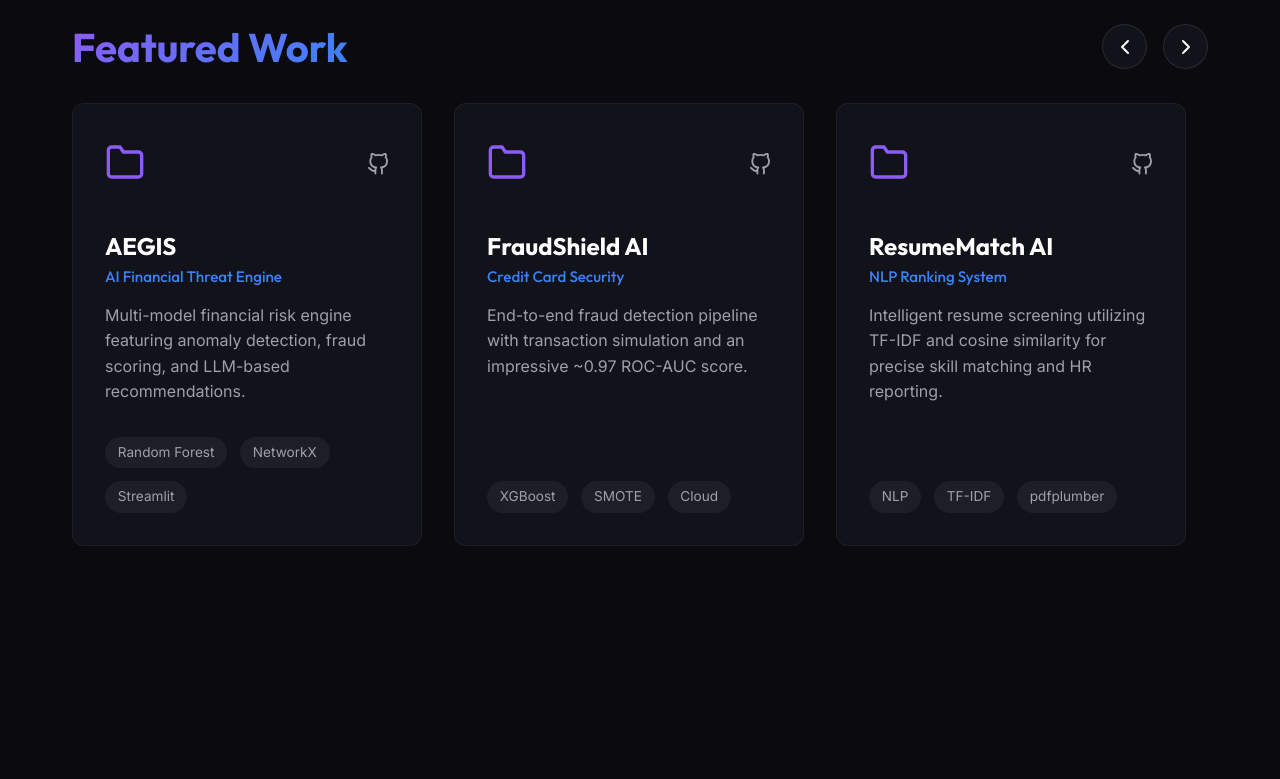
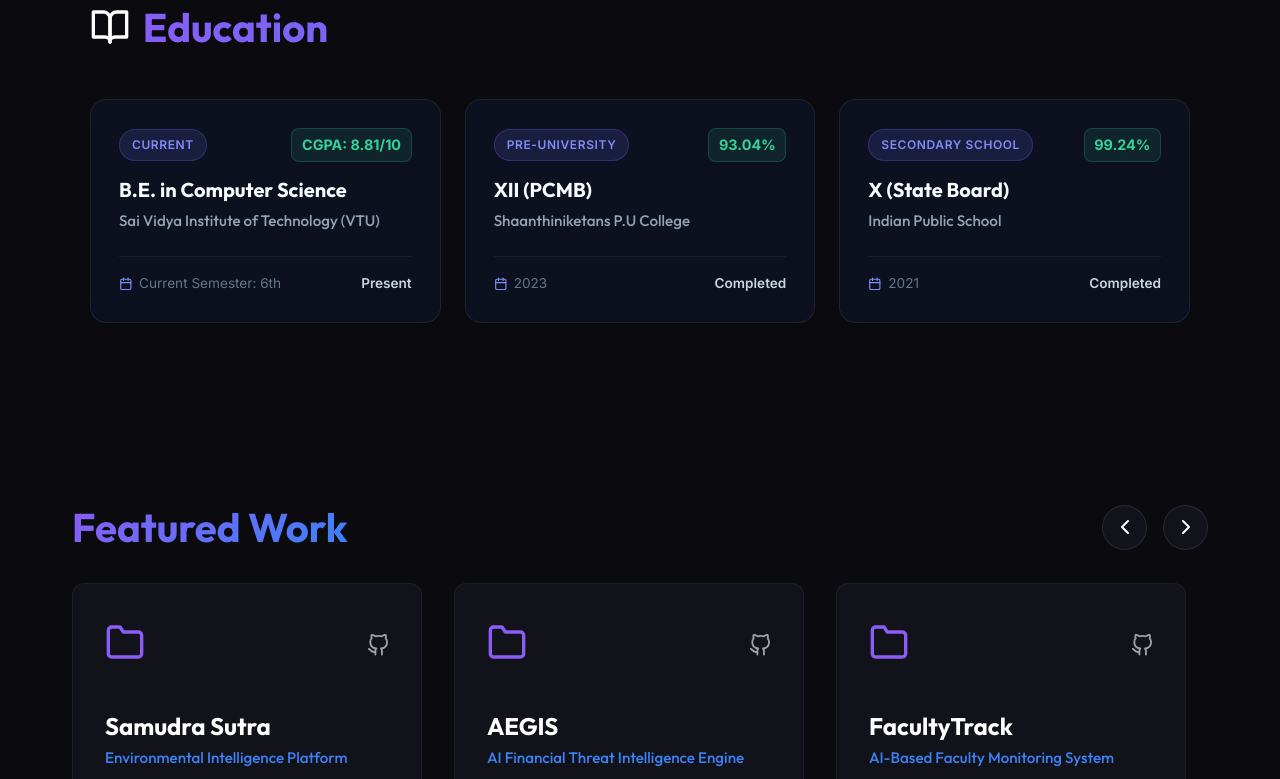
Before and after one commit to PRANAVSP30/portfolio, a React (Vite) app: page / in a window 1280 px wide. Shown: the part 1600-2379 px from the top of the page. Built offline with nearby package versions, Linux system fonts and the light colour scheme.

Commit message:
Update portfolio with latest resume experience, education, projects, and skills

```diff
--- a/src/App.jsx
+++ b/src/App.jsx
@@ -4,6 +4,7 @@ import { FiMenu, FiX } from 'react-icons/fi';
 import Loader from './components/Loader';
 import Hero from './components/Hero';
 import About from './components/About';
+import Education from './components/Education';
 import TechStack from './components/TechStack';
 import Experience from './components/Experience';
 import Achievements from './components/Achievements';
@@ -37,6 +38,7 @@ function App() {
                 {/* Desktop Links */}
                 <div className="nav-links">
                   <a href="#about">About</a>
+                  <a href="#education">Education</a>
                   <a href="#projects">Work</a>
                   <a href="#doing-now">What I'm Doing</a>
                   <a href="#skills">Skills</a>
@@ -61,6 +63,7 @@ function App() {
                     exit={{ opacity: 0, height: 0 }}
                   >
                     <a href="#about" onClick={() => setIsMenuOpen(false)}>About</a>
+                    <a href="#education" onClick={() => setIsMenuOpen(false)}>Education</a>
                     <a href="#projects" onClick={() => setIsMenuOpen(false)}>Featured Work</a>
                     <a href="#doing-now" onClick={() => setIsMenuOpen(false)}>What I'm Doing</a>
                     <a href="#skills" onClick={() => setIsMenuOpen(false)}>Skills</a>
@@ -74,6 +77,7 @@ function App() {
 
             <Hero />
             <About />
+            <Education />
             <Projects />
             <DoingNow />
             <TechStack />
--- /dev/null
+++ b/src/components/Education.css
@@ -0,0 +1,104 @@
+.education-section {
+  padding: 5rem 0;
+}
+
+.education-container {
+  max-width: 1100px;
+  margin: 0 auto;
+}
+
+.education-grid {
+  display: grid;
+  grid-template-columns: repeat(auto-fit, minmax(300px, 1fr));
+  gap: 1.5rem;
+  margin-top: 2rem;
+}
+
+.education-card {
+  background: rgba(15, 23, 42, 0.6);
+  border: 1px solid rgba(255, 255, 255, 0.08);
+  border-radius: 16px;
+  padding: 1.75rem;
+  backdrop-filter: blur(12px);
+  display: flex;
+  flex-direction: column;
+  justify-content: space-between;
+  transition: all 0.3s cubic-bezier(0.4, 0, 0.2, 1);
+  position: relative;
+  overflow: hidden;
+}
+
+.education-card:hover {
+  transform: translateY(-5px);
+  border-color: rgba(99, 102, 241, 0.4);
+  box-shadow: 0 10px 30px -10px rgba(99, 102, 241, 0.25);
+}
+
+.education-header {
+  display: flex;
+  justify-content: space-between;
+  align-items: center;
+  margin-bottom: 1rem;
+}
+
+.education-badge {
+  font-size: 0.75rem;
+  font-weight: 600;
+  text-transform: uppercase;
+  letter-spacing: 0.05em;
+  padding: 0.35rem 0.75rem;
+  border-radius: 20px;
+  background: rgba(99, 102, 241, 0.15);
+  color: #818cf8;
+  border: 1px solid rgba(99, 102, 241, 0.3);
+}
+
+.education-score-tag {
+  font-size: 0.9rem;
+  font-weight: 700;
+  color: #34d399;
+  background: rgba(52, 211, 153, 0.1);
+  padding: 0.3rem 0.6rem;
+  border-radius: 8px;
+  border: 1px solid rgba(52, 211, 153, 0.2);
+}
+
+.education-degree {
+  font-size: 1.25rem;
+  font-weight: 700;
+  color: #f8fafc;
+  margin-bottom: 0.5rem;
+}
+
+.education-institution {
+  font-size: 0.95rem;
+  font-weight: 500;
+  color: #94a3b8;
+  margin-bottom: 1.5rem;
+  line-height: 1.4;
+}
+
+.education-footer {
+  display: flex;
+  justify-content: space-between;
+  align-items: center;
+  padding-top: 1rem;
+  border-top: 1px solid rgba(255, 255, 255, 0.06);
+  font-size: 0.85rem;
+  color: #64748b;
+}
+
+.education-duration {
+  display: flex;
+  align-items: center;
+  gap: 0.4rem;
+}
+
+.duration-icon {
+  color: #818cf8;
+}
+
+.education-status {
+  font-weight: 600;
+  color: #cbd5e1;
+}
--- /dev/null
+++ b/src/components/Education.jsx
@@ -0,0 +1,77 @@
+import React from 'react';
+import { motion } from 'framer-motion';
+import { FiBookOpen, FiAward, FiCalendar } from 'react-icons/fi';
+import './Education.css';
+
+const Education = () => {
+  const educationData = [
+    {
+      degree: 'B.E. in Computer Science',
+      institution: 'Sai Vidya Institute of Technology (VTU)',
+      duration: 'Current Semester: 6th',
+      score: 'CGPA: 8.81/10',
+      status: 'Present',
+      badge: 'Current'
+    },
+    {
+      degree: 'XII (PCMB)',
+      institution: 'Shaanthiniketans P.U College',
+      duration: '2023',
+      score: '93.04%',
+      status: 'Completed',
+      badge: 'Pre-University'
+    },
+    {
+      degree: 'X (State Board)',
+      institution: 'Indian Public School',
+      duration: '2021',
+      score: '99.24%',
+      status: 'Completed',
+      badge: 'Secondary School'
+    }
+  ];
+
+  return (
+    <section className="education-section container" id="education">
+      <div className="education-container">
+        <motion.h2
+          className="section-title gradient-text"
+          initial={{ opacity: 0, y: 20 }}
+          whileInView={{ opacity: 1, y: 0 }}
+          viewport={{ once: true, margin: "-100px" }}
+          transition={{ duration: 0.6 }}
+        >
+          <FiBookOpen className="section-icon" /> Education
+        </motion.h2>
+
+        <div className="education-grid">
+          {educationData.map((edu, index) => (
+            <motion.div
+              className="education-card glow-on-hover"
+              key={index}
+              initial={{ opacity: 0, y: 25 }}
+              whileInView={{ opacity: 1, y: 0 }}
+              viewport={{ once: true, margin: "-100px" }}
+              transition={{ duration: 0.5, delay: index * 0.15 }}
+            >
+              <div className="education-header">
+                <span className="education-badge">{edu.badge}</span>
+                <span className="education-score-tag">{edu.score}</span>
+              </div>
+              <h3 className="education-degree">{edu.degree}</h3>
+              <h4 className="education-institution">{edu.institution}</h4>
+              <div className="education-footer">
+                <span className="education-duration">
+                  <FiCalendar className="duration-icon" /> {edu.duration}
+                </span>
+                <span className="education-status">{edu.status}</span>
+              </div>
+            </motion.div>
+          ))}
+        </div>
+      </div>
+    </section>
+  );
+};
+
+export default Education;
--- a/src/components/Experience.jsx
+++ b/src/components/Experience.jsx
@@ -6,23 +6,32 @@ import './Experience.css';
 const Experience = () => {
   const experiences = [
     {
+      role: 'Software Development Intern',
+      company: 'AnveshakHub Private Limited.',
+      duration: 'June 2026 – Present',
+      points: [
+        'Developing enterprise-grade web applications by implementing scalable features aligned with real industry problem statements.',
+        'Designing and integrating backend modules, REST APIs, and database components to support efficient application workflows.',
+        'Collaborating with cross-functional teams to analyse requirements, optimize system functionality, and deliver high-quality software solutions.',
+        'Contributing to software testing, documentation, debugging, and feature enhancement while following modern software engineering practices.'
+      ]
+    },
+    {
       role: 'Software Intern',
       company: 'CODTECH IT Solutions Pvt. Ltd.',
       duration: 'Nov 2025 – Feb 2026',
       points: [
-        'Worked on structured programming tasks and gained exposure to API integration.',
-        'Practiced file handling and concurrent processing concepts.',
-        'Followed modular coding practices and documentation standards.'
+        'Developed Java-based applications implementing file handling, API integration, and concurrent processing concepts.',
+        'Applied modular coding practices and structured design approaches to build maintainable and efficient programs.'
       ]
     },
     {
       role: 'AI & Machine Learning Intern',
       company: 'Elevate Labs',
-      duration: 'Jan 2026 – Apr 2026',
+      duration: 'Jan 01, 2026 – Apr 30, 2026',
       points: [
-        'Completed guided AI/ML tasks focused on classification and evaluation.',
-        'Practiced data preprocessing, result interpretation, and performance analysis.',
-        'Strengthened understanding of end-to-end ML workflows.'
+        'Built and evaluated machine learning models across multiple real-world datasets, focusing on classification and prediction tasks.',
+        'Worked on data preprocessing, feature engineering, and performance evaluation, gaining hands-on experience in end-to-end ML workflows.'
       ]
     }
   ];
--- a/src/components/Projects.jsx
+++ b/src/components/Projects.jsx
@@ -6,59 +6,51 @@ import './Projects.css';
 const Projects = () => {
   const projects = [
     {
+      title: 'Adaptive Zero Trust Security Model',
+      subtitle: 'Deception Intelligence & SOC Dashboard',
+      description: 'Adaptive Zero Trust API Gateway redirecting suspicious logins to high-fidelity honeypots, with a live SOC dashboard powered by SSE and Gemini AI for automated threat intelligence.',
+      tags: ['Zero Trust', 'API Gateway', 'Gemini AI', 'SSE', 'Python'],
+      github: 'https://github.com/PRANAVSP30',
+      live: ''
+    },
+    {
       title: 'Samudra Sutra',
-      subtitle: 'Environmental Intelligence',
-      description: 'Global-scale pollution detection system with citizen-based data collection and AI-driven waste classification.',
-      tags: ['Next.js', 'Firebase', 'Gemini AI'],
+      subtitle: 'Environmental Intelligence Platform',
+      description: 'Scalable platform integrating AI-based classification and geospatial analysis to monitor and track pollution patterns with real-time data visualization.',
+      tags: ['Next.js', 'Firebase', 'Gemini AI', 'Geospatial AI'],
       github: 'https://github.com/PRANAVSP30/SAMUDRA_SUTRA',
       live: ''
     },
     {
       title: 'AEGIS',
-      subtitle: 'AI Financial Threat Engine',
-      description: 'Multi-model financial risk engine featuring anomaly detection, fraud scoring, and LLM-based recommendations.',
-      tags: ['Random Forest', 'NetworkX', 'Streamlit'],
+      subtitle: 'AI Financial Threat Intelligence Engine',
+      description: 'Multi-model AI combining anomaly detection, fraud prediction, and credit risk analysis (Isolation Forest, Random Forest, Logistic Regression) with unified risk scoring.',
+      tags: ['Isolation Forest', 'Random Forest', 'Logistic Regression', 'Fintech'],
       github: 'https://github.com/PRANAVSP30/AEGIS_AI_Security',
       live: ''
     },
     {
+      title: 'FacultyTrack',
+      subtitle: 'AI-Based Faculty Monitoring System',
+      description: 'Face recognition-based attendance system enabling automated faculty tracking with live camera integration, real-time recognition pipeline, and dashboard.',
+      tags: ['Face Recognition', 'OpenCV', 'Python', 'Dashboard'],
+      github: 'https://github.com/PRANAVSP30/College_attendence_system',
+      live: ''
+    },
+    {
       title: 'FraudShield AI',
-      subtitle: 'Credit Card Security',
-      description: 'End-to-end fraud detection pipeline with transaction simulation and an impressive ~0.97 ROC-AUC score.',
-      tags: ['XGBoost', 'SMOTE', 'Cloud'],
+      subtitle: 'Credit Card Fraud Detection System',
+      description: 'End-to-end fraud detection pipeline using XGBoost with SMOTE, achieving ~0.97 ROC-AUC on imbalanced financial data with transaction simulation.',
+      tags: ['XGBoost', 'SMOTE', 'ROC-AUC 0.97', 'Fintech'],
       github: 'https://github.com/PRANAVSP30',
       live: ''
     },
     {
       title: 'ResumeMatch AI',
-      subtitle: 'NLP Ranking System',
-      description: 'Intelligent resume screening utilizing TF-IDF and cosine similarity for precise skill matching and HR reporting.',
-      tags: ['NLP', 'TF-IDF', 'pdfplumber'],
+      subtitle: 'NLP Resume Ranking System',
+      description: 'NLP-based ranking engine utilizing TF-IDF and cosine similarity to match resumes with job descriptions, featuring automated skill extraction and HR scoring.',
+      tags: ['NLP', 'TF-IDF', 'Cosine Similarity', 'Python'],
       github: 'https://github.com/PRANAVSP30/Resume_Matcher_AI',
-      live: ''
-    },
-    {
-      title: 'Real-Time Sign Language',
-      subtitle: 'Assistive AI Tool',
-      description: 'Assistive communication tool using 21 hand landmarks for real-time gesture recognition with text-to-speech.',
-      tags: ['MediaPipe', 'TensorFlow', 'Keras'],
-      github: 'https://github.com/PRANAVSP30/Sign_Language_Recognition',
-      live: ''
-    },
-    {
-      title: 'Plant Disease Detection',
-      subtitle: 'Agricultural Diagnostics',
-      description: 'CNN-based image classification system achieving 92%+ accuracy for real-time plant disease identification.',
-      tags: ['TensorFlow', 'OpenCV', 'Streamlit'],
-      github: 'https://github.com/PRANAVSP30/Plant_disease_detection',
-      live: ''
-    },
-    {
-      title: 'FacultyTrack',
-      subtitle: 'AI Attendance System',
-      description: 'Face recognition-based institutional monitoring system deployed with real-time recognition capabilities.',
-      tags: ['Face Recognition', 'Cloudflare', 'GitHub Pages'],
-      github: 'https://github.com/PRANAVSP30/College_attendence_system',
       live: ''
     }
   ];
--- a/src/components/TechStack.jsx
+++ b/src/components/TechStack.jsx
@@ -1,16 +1,14 @@
 import React from 'react';
 import { motion } from 'framer-motion';
 import {
-  FaJava, FaPython, FaHtml5, FaCss3Alt, FaReact, FaNetworkWired,
-  FaDatabase, FaCodeBranch, FaCubes, FaBrain, FaChartLine, FaLanguage,
-  FaGitAlt, FaGithub, FaCode, FaFigma
+  FaJava, FaPython, FaJs, FaNodeJs, FaHtml5, FaCss3Alt, FaReact, FaNetworkWired,
+  FaDatabase, FaCodeBranch, FaCubes, FaBrain, FaGitAlt, FaGithub, FaCode, FaFigma
 } from 'react-icons/fa';
 import {
-  SiPostgresql, SiFirebase, SiStreamlit, SiScikitlearn,
-  SiTensorflow, SiOpencv, SiJupyter
+  SiExpress, SiPostgresql, SiMongodb, SiFirebase, SiSupabase, SiJupyter, SiStreamlit
 } from 'react-icons/si';
-import { BsCpuFill, BsRobot } from 'react-icons/bs';
-import { FiTerminal } from 'react-icons/fi';
+import { BsRobot } from 'react-icons/bs';
+import { FiTerminal, FiCpu } from 'react-icons/fi';
 import './TechStack.css';
 
 const TechStack = () => {
@@ -19,7 +17,8 @@ const TechStack = () => {
       title: "💻 Languages",
       skills: [
         { name: 'Python', icon: <FaPython />, color: '#3776AB' },
-        { name: 'Java', icon: <FaJava />, color: '#f89820' }
+        { name: 'Java', icon: <FaJava />, color: '#f89820' },
+        { name: 'JavaScript', icon: <FaJs />, color: '#F7DF1E' }
       ]
     },
     {
@@ -27,16 +26,19 @@ const TechStack = () => {
       skills: [
         { name: 'HTML', icon: <FaHtml5 />, color: '#E34F26' },
         { name: 'CSS', icon: <FaCss3Alt />, color: '#1572B6' },
-        { name: 'React', icon: <FaReact />, color: '#61DAFB' },
-        { name: 'REST APIs', icon: <FaNetworkWired />, color: '#4CAF50' },
-        { name: 'Streamlit', icon: <SiStreamlit />, color: '#FF4B4B' }
+        { name: 'React.js', icon: <FaReact />, color: '#61DAFB' },
+        { name: 'Node.js', icon: <FaNodeJs />, color: '#339933' },
+        { name: 'Express.js', icon: <SiExpress />, color: '#ffffff' },
+        { name: 'REST APIs', icon: <FaNetworkWired />, color: '#4CAF50' }
       ]
     },
     {
-      title: "🗄️ Databases",
+      title: "🗄️ Database",
       skills: [
         { name: 'PostgreSQL', icon: <SiPostgresql />, color: '#336791' },
+        { name: 'MongoDB', icon: <SiMongodb />, color: '#47A248' },
         { name: 'Firebase', icon: <SiFirebase />, color: '#FFCA28' },
+        { name: 'Supabase', icon: <SiSupabase />, color: '#3ECF8E' },
         { name: 'NoSQL', icon: <FaDatabase />, color: '#4DB33D' }
       ]
     },
@@ -50,7 +52,7 @@ const TechStack = () => {
       ]
     },
     {
-      title: "🛠 Tools & Technologies",
+      title: "🛠 Tools",
       skills: [
         { name: 'Git', icon: <FaGitAlt />, color: '#F05032' },
         { name: 'GitHub', icon: <FaGithub />, color: '#ffffff' },
@@ -60,11 +62,11 @@ const TechStack = () => {
       ]
     },
     {
-      title: "⚡ Development Approach",
+      title: "🤖 AI & Development",
       skills: [
         { name: 'Prompt Engineering', icon: <FiTerminal />, color: '#38BDF8' },
         { name: 'AI-assisted dev', icon: <BsRobot />, color: '#818CF8' },
-        { name: 'Modular coding', icon: <FaCubes />, color: '#34D399' }
+        { name: 'Feature Engineering', icon: <FiCpu />, color: '#34D399' }
       ]
     }
   ];
```
Also changed, not shown: src/components/About.jsx (+4 -4 lines), src/components/Achievements.jsx (+4 -3 lines), src/components/Contact.jsx (+6 -2 lines), src/components/Hero.jsx (+8 -8 lines).
